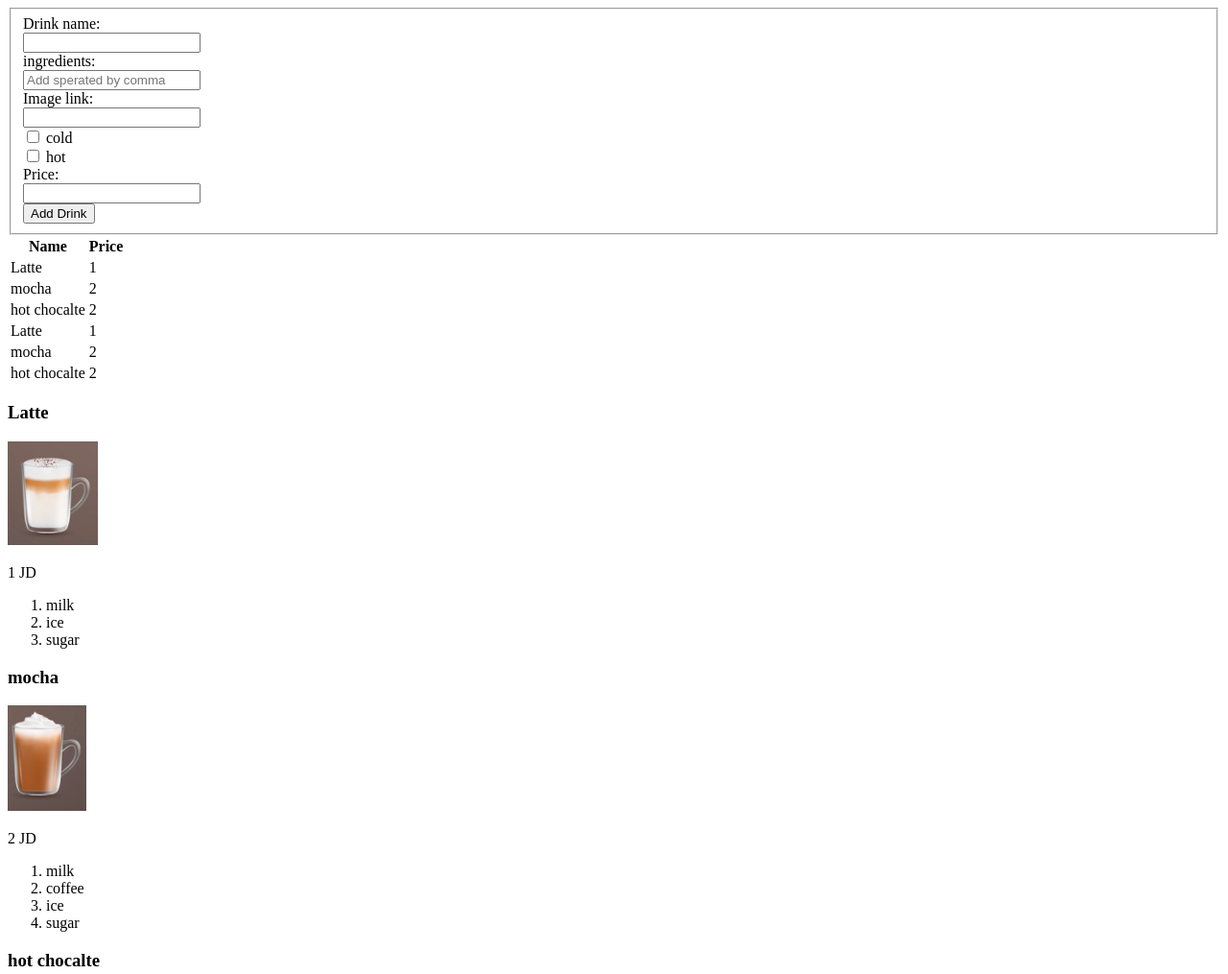
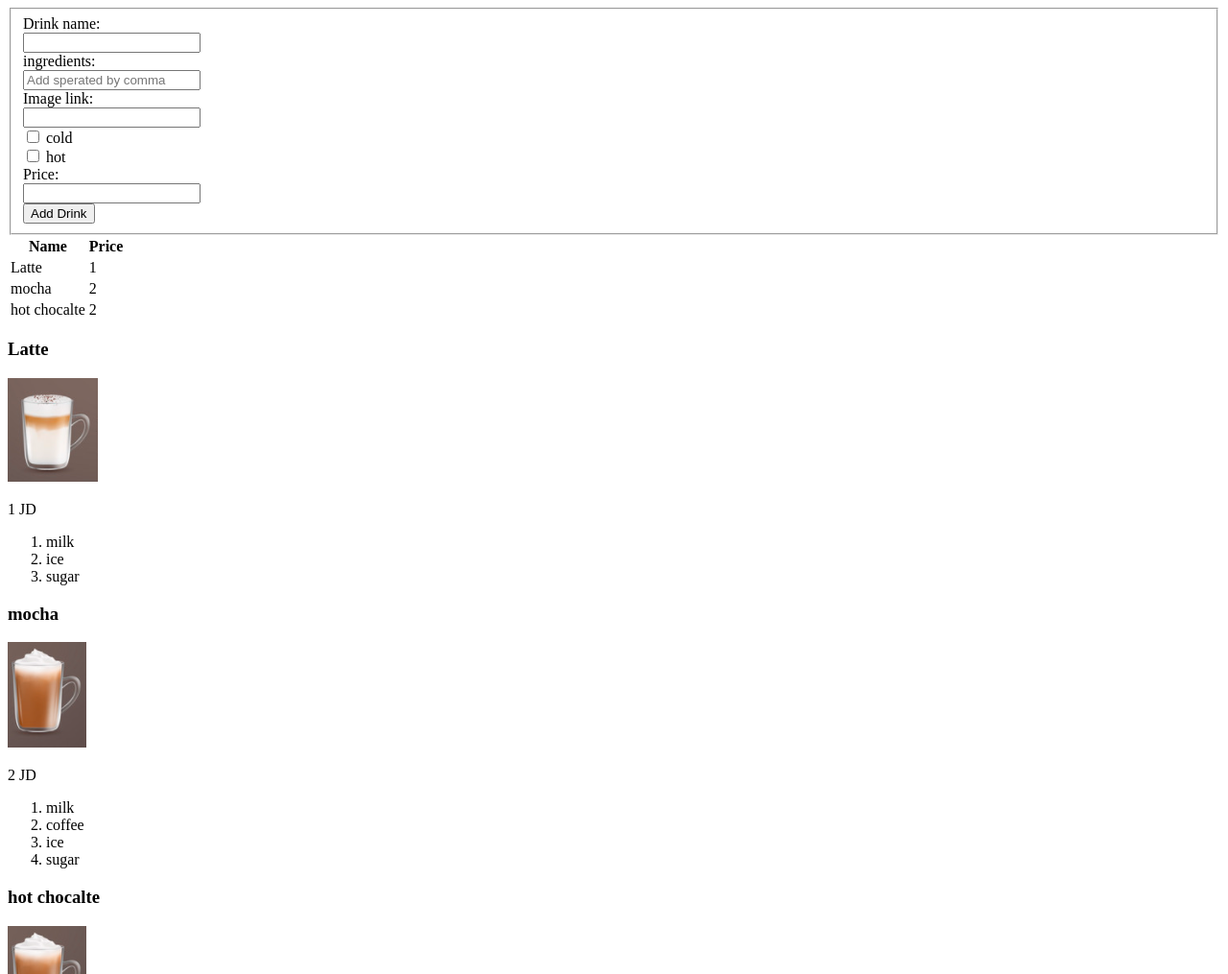
Before and after one commit to AmaniAlsmadi/coffe-project, a plain HTML site: page index.html in a window 1280 px wide. Shown: the top 1015 px of the page at 96% size. Drawn offline with Linux system fonts and the light colour scheme.

Commit message:
remove a line

```diff
--- a/app.js
+++ b/app.js
@@ -89,7 +89,7 @@ function renderAll() {
 }
 
 
-renderAll();
+//renderAll();
 
 // local storage:
 function saveData(data) {
```
Also changed, not shown: index.html (+1 -1 lines).
